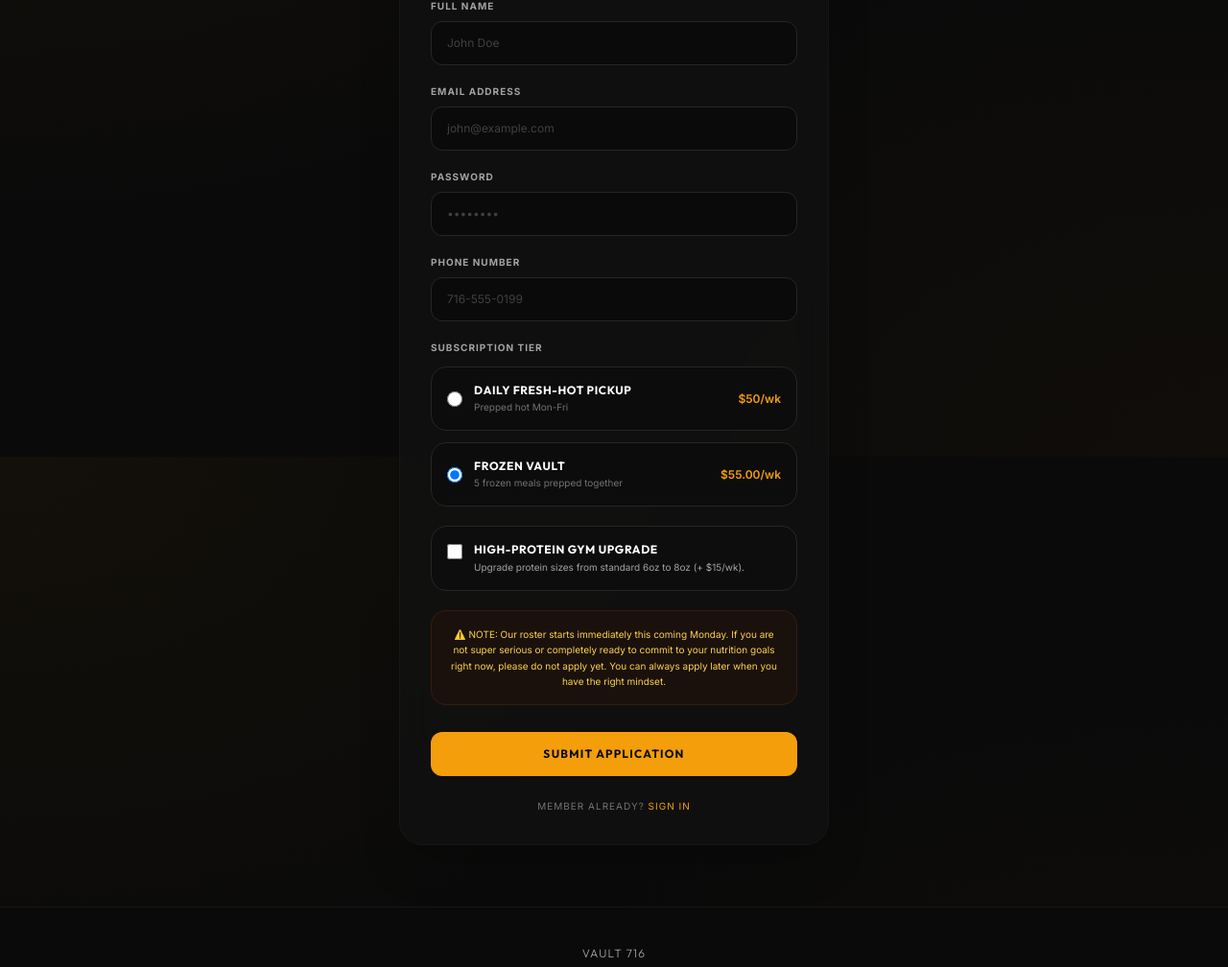
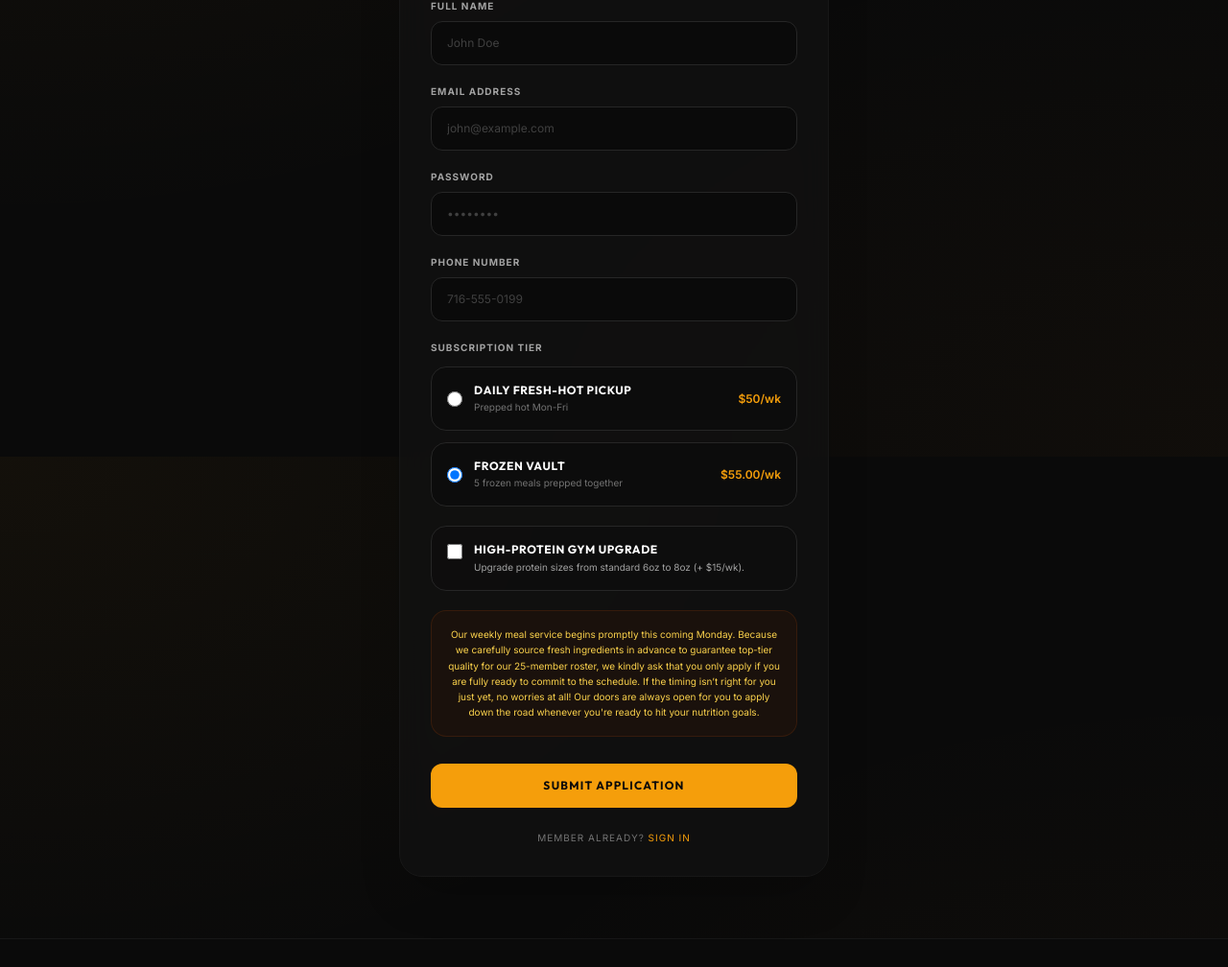
Before and after one commit to ananyasnh/vault716, a Flask app: page /register in a window 1280 px wide. Shown: the part 324-1332 px from the top of the page at 96% size. Run offline with Flask 3, Linux system fonts and the light colour scheme; data comes from the database, SQL or seed files in the repository; some libraries are stand-ins or nearby versions.

Commit message:
Update mindset warning notice text with polished professional tone

```diff
--- a/templates/register.html
+++ b/templates/register.html
@@ -106,7 +106,7 @@
 
             <!-- Mindset Warning Notice -->
             <div class="p-4 rounded-2xl bg-amber-950/20 border border-amber-900/30 text-amber-300 text-[10px] text-center leading-relaxed font-sans">
-                ⚠️ NOTE: Our roster starts immediately this coming Monday. If you are not super serious or completely ready to commit to your nutrition goals right now, please do not apply yet. You can always apply later when you have the right mindset.
+                Our weekly meal service begins promptly this coming Monday. Because we carefully source fresh ingredients in advance to guarantee top-tier quality for our 25-member roster, we kindly ask that you only apply if you are fully ready to commit to the schedule. If the timing isn’t right for you just yet, no worries at all! Our doors are always open for you to apply down the road whenever you're ready to hit your nutrition goals.
             </div>
 
             <!-- Submit -->
--- a/templates/tier_details.html
+++ b/templates/tier_details.html
@@ -285,7 +285,7 @@
     <div class="pt-4 text-center">
         <!-- Mindset Warning Notice -->
         <div class="max-w-xl mx-auto p-4 rounded-2xl bg-amber-950/20 border border-amber-900/30 text-amber-300 text-[10px] text-center leading-relaxed font-sans mb-6">
-            ⚠️ NOTE: Our roster starts immediately this coming Monday. If you are not super serious or completely ready to commit to your nutrition goals right now, please do not apply yet. You can always apply later when you have the right mindset.
+            Our weekly meal service begins promptly this coming Monday. Because we carefully source fresh ingredients in advance to guarantee top-tier quality for our 25-member roster, we kindly ask that you only apply if you are fully ready to commit to the schedule. If the timing isn’t right for you just yet, no worries at all! Our doors are always open for you to apply down the road whenever you're ready to hit your nutrition goals.
         </div>
 
         {% if tier_type == 'fresh-hot' %}
```
